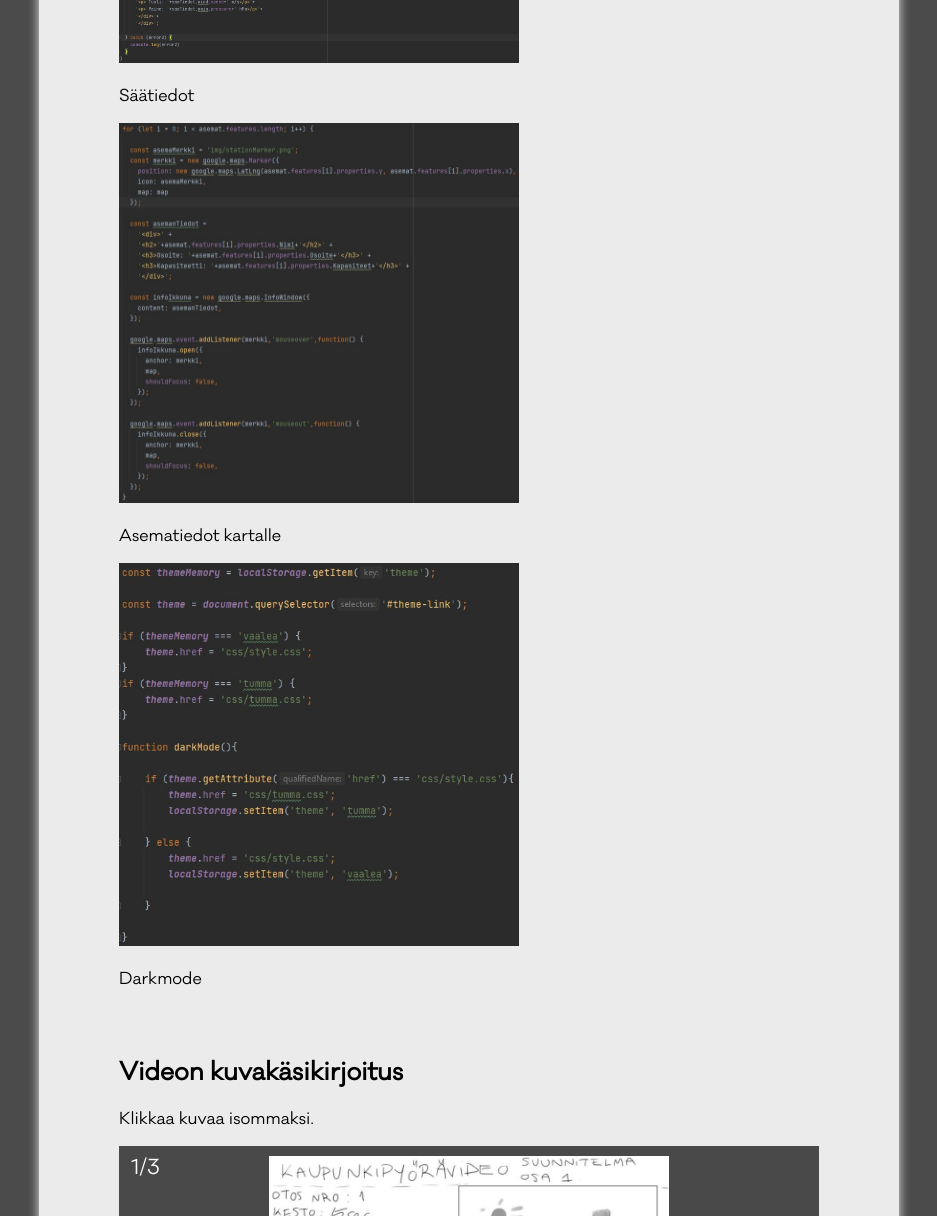
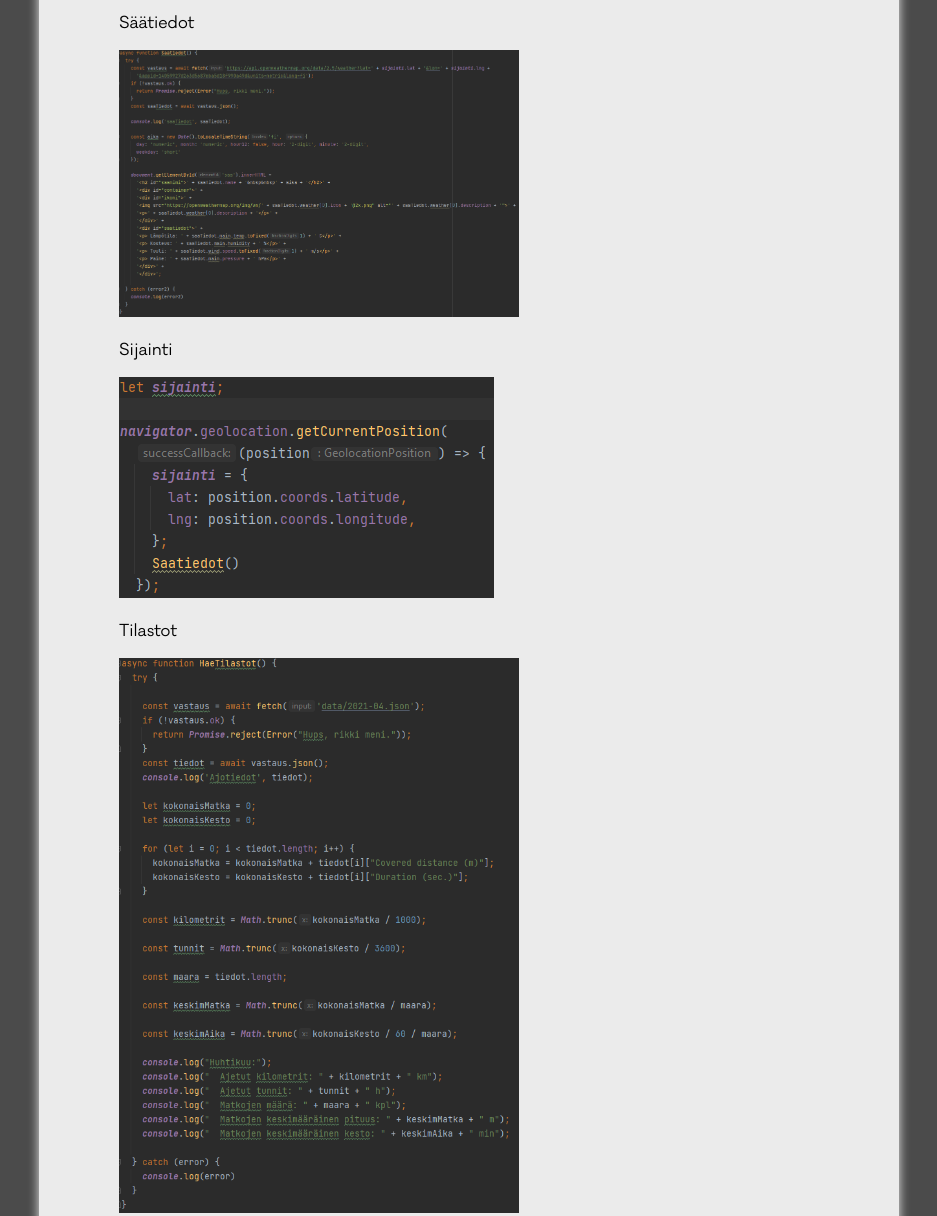
Before and after one commit to Velimah/WebMediaProjekti, a plain HTML site: page EsittelySivusto/index.html in a window 1280 px wide. Shown: the part 2300-3516 px from the top of the page, without its empty margins (171-1108 px from the left). Drawn offline with Linux system fonts and the light colour scheme.

Commit message:
räjäytyksii.

```diff
--- a/EsittelySivusto/index.html
+++ b/EsittelySivusto/index.html
@@ -88,14 +88,16 @@
 <section>
 <h2>Koodiesimerkkejä, klikkaa suuremmaksi</h2>
 <div id="flexbox">
-  <a class="lightbox-link" href="2.jpg" data-lightbox="image-1" data-title="sijainti"><img class="image" src="2.jpg" alt="sijainti" /></a>
+  <p>Asematiedot</p>
+  <a class="lightbox-link" href="asemat.png" data-lightbox="image-1" data-title="sijainti"><img class="image" src="asemat.png" alt="sijainti" /></a>
+  <p>Säätiedot</p>
+  <a class="lightbox-link" href="säätiedot.png" data-lightbox="image-1" data-title="säätiedot"><img class="image" src="säätiedot.png" alt="säätiedot" /></a>
   <p>Sijainti</p>
-  <a class="lightbox-link" href="1.jpg" data-lightbox="image-1" data-title="säätiedot"><img class="image" src="1.jpg" alt="säätiedot" /></a>
-  <p>Säätiedot</p>
-  <a class="lightbox-link" href="3.jpg" data-lightbox="image-1" data-title="asematiedot kartalle"><img class="image" src="3.jpg" alt="asematiedot kartalle" /></a>
-  <p>Asematiedot kartalle</p>
-  <a class="lightbox-link" href="4.jpg" data-lightbox="image-1" data-title="darkmode"><img class="image" src="4.jpg" alt="darkmode" /></a>
-  <p>Darkmode</p>
+  <a class="lightbox-link" href="sijainti.png" data-lightbox="image-1" data-title="sijainti"><img class="image" src="sijainti.png" alt="sijainti" /></a>
+  <p>Tilastot</p>
+  <a class="lightbox-link" href="tilastot.png" data-lightbox="image-1" data-title="asematiedot kartalle"><img class="image" src="tilastot.png" alt="asematiedot kartalle" /></a>
+  <p>Tumma teema</p>
+  <a class="lightbox-link" href="darkmode.png" data-lightbox="image-1" data-title="darkmode"><img class="image" src="darkmode.png" alt="darkmode" /></a>
 </div>
 </section>
 
```
Also changed, not shown: EsittelySivusto/slides.js (+8 -4 lines), tekijat.html (+1 -2 lines), video.html (+1 -1 lines), EsittelySivusto/1.jpg (deleted), EsittelySivusto/2.jpg (deleted), EsittelySivusto/3.jpg (deleted), EsittelySivusto/4.jpg (deleted), EsittelySivusto/asemat.png (added), EsittelySivusto/darkmode.png (added), EsittelySivusto/sijainti.png (added), EsittelySivusto/säätiedot.png (added), EsittelySivusto/tilastot.png (added).
